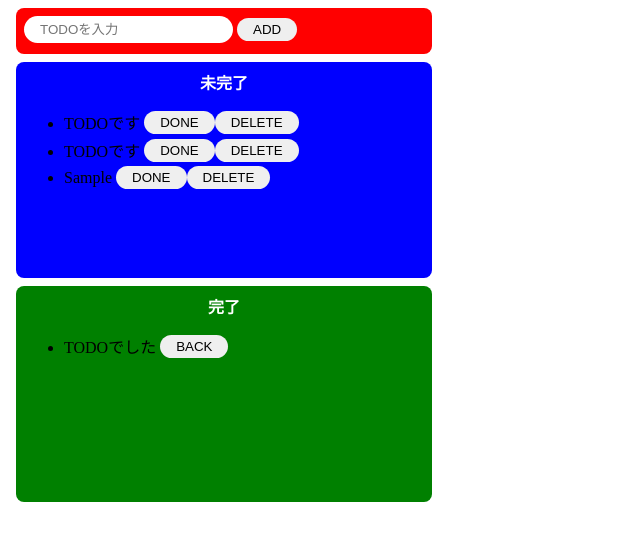
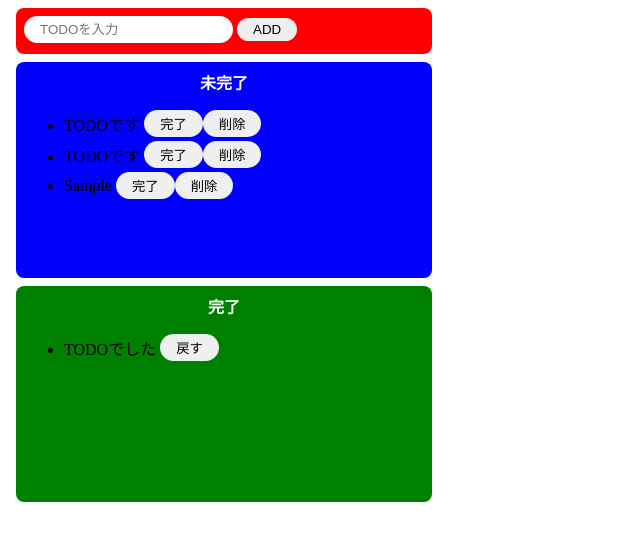
Before and after one commit to Tetsu-is/ToDoAppJS, a website: page index.html in a window 1280 px wide. Both pictures are taken after typing "Sample" into the empty fields and a click on the button "ADD". Shown: the whole page, without its empty margins (0-640 px from the left). Drawn offline with Linux system fonts and the light colour scheme.

Commit message:
git ignore

```diff
--- a/index.html
+++ b/index.html
@@ -17,13 +17,13 @@
         <ul id="incomplete-list">
             <div class="list-row">
                 <li>TODOです</li>
-                <button>DONE</button>
-                <button>DELETE</button>
+                <button>完了</button>
+                <button>削除</button>
             </div>
             <div class="list-row">
                 <li>TODOです</li>
-                <button>DONE</button>
-                <button>DELETE</button>
+                <button>完了</button>
+                <button>削除</button>
             </div>
         </ul>
     </div>
@@ -32,7 +32,7 @@
         <ul>
             <div class="list-row">
                 <li>TODOでした</li>
-                <button>BACK</button>
+                <button>戻す</button>
             </div>
         </ul>
     </div>
--- a/src/index.js
+++ b/src/index.js
@@ -12,25 +12,18 @@ const onClickAdd = () => {
     const li = document.createElement("li");
     li.innerText = inputText;
 
-    //button(DONE)生成
-    const doneButton = document.createElement("button");
-    doneButton.innerText = "DONE";
-    doneButton.addEventListener("click", () => {
-      //完了リストに追加する要素
-      const addTarget = doneButton.parentNode;
-
-      //TODOテキストを取得
-      const text  =addTarget.firstElementChild.innerText;
-
-      //div以下を初期化
-      addTarget.textContent = null;
-      console.log(addTarget);
+    //button(完了)生成
+    const completeButton = document.createElement("button");
+    completeButton.innerText = "完了";
+    completeButton.addEventListener("click", () => {
+      //押された完了ボタンの親タグ(div)を未完了リストから削除
+      deleteFromIncompleteList(completeButton.parentNode);
 
     })
 
-    //button(DELETE)生成
+    //button(削除)生成
     const deleteButton = document.createElement("button");
-    deleteButton.innerText = "DELETE";
+    deleteButton.innerText = "削除";
     deleteButton.addEventListener("click", () => {
       //押されたdeleteボタンの親タグ(div)を未完了リストから削除
       deleteFromIncompleteList(deleteButton.parentNode);
@@ -38,7 +31,7 @@ const onClickAdd = () => {
 
     //divの子要素に各要素を設定
     div.appendChild(li);
-    div.appendChild(doneButton);
+    div.appendChild(completeButton);
     div.appendChild(deleteButton);
 
     //未完了リストに追加
```
Also changed, not shown: 1 other file.
